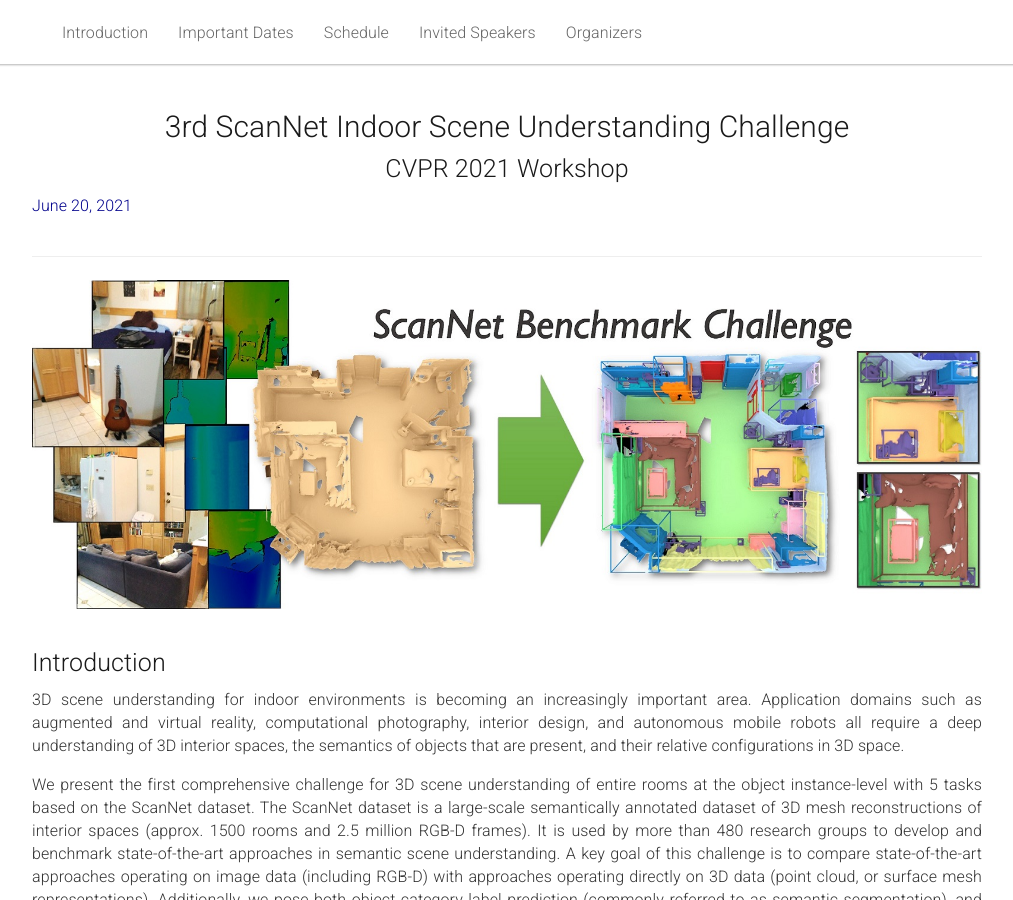
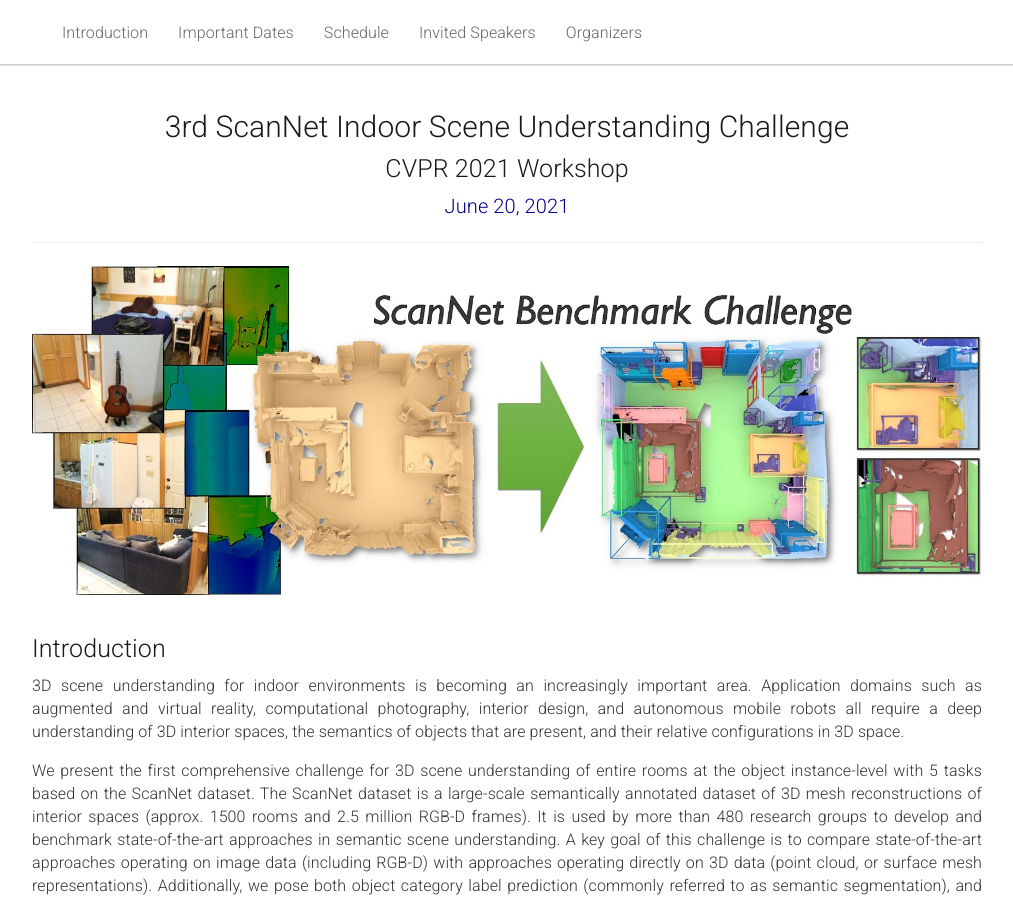
Before and after one commit to ScanNet/cvpr2021workshop, a Jekyll site: the page built from _pages/home.md, in a window 1280 px wide and 900 px high. Shown: the whole window, without its empty margins (133-1146 px from the left). Built offline with Jekyll 4.4.1, drawn with Linux system fonts in a browser that asks for light colours.

Commit message:
Update home.md

```diff
--- a/_pages/home.md
+++ b/_pages/home.md
@@ -15,7 +15,7 @@ acknowledgements: ""
   <div class="col-xs-12">
     <center><h1>3rd ScanNet Indoor Scene Understanding Challenge</h1></center>
     <center><h2>CVPR 2021 Workshop</h2></center>
-    <center><p style="color:darkblue;font-weight:100">June 20, 2021</p></center>
+    <center><h3 style="color:darkblue;font-weight:100">June 20, 2021</h3></center>
   </div>
 </div>
 
```
